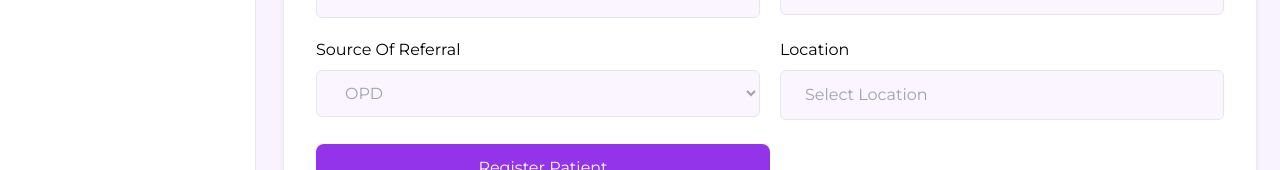
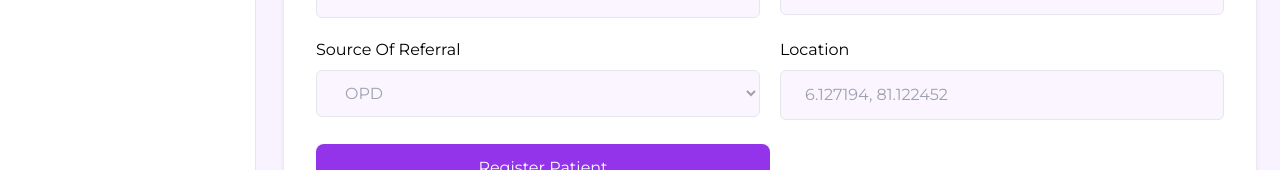
Before and after one commit to Rdilshan/HAMMH, a Next.js app: page /dashboard/patients/register in a window 1280 px wide. Shown: the part 432-602 px from the top of the page. Built offline with nearby package versions, Linux system fonts and the light colour scheme.

Commit message:
connect to the location store

```diff
--- a/src/app/dashboard/patients/register/page.tsx
+++ b/src/app/dashboard/patients/register/page.tsx
@@ -2,6 +2,7 @@
 
 import React, { useState } from 'react';
 import dynamic from "next/dynamic";
+import { locationstore } from '@/store/location';
 
 const MapWithSearch = dynamic(() => import("../../../../components/GoogleMapWithSearch"), {
   ssr: false,
@@ -15,12 +16,12 @@ const PatientRegister = () => {
   const [gender, setGender] = useState('Male');
   const [nic, setnic] = useState('nic');
   const [sourceOfReferral, setSourceOfReferral] = useState('OPD');
-  const [location] = useState('');
+  // const [location] = useState('');
   const [isModalOpen, setIsModalOpen] = useState(false);
 
+ const location = locationstore((state:any)=>state.location)
 
-
-  const mapCenter = { lat: 6.127194, lng: 81.122452 };
+  const mapCenter = { lat: Number(location.Latitude), lng: Number(location.Longitude) };
   const handleSubmit = (e: React.FormEvent<HTMLFormElement>) => {
     e.preventDefault();
     // Handle form submission logic here
@@ -148,7 +149,7 @@ const PatientRegister = () => {
                 id="location"
                 placeholder="Select Location"
                 className="w-full px-6 py-3 bg-purple-50 rounded-md border border-gray-200 focus:outline-none focus:ring-2 focus:ring-purple-500 text-gray-400 cursor-pointer"
-                value={location}
+                value={`${location.Latitude}, ${location.Longitude}`}
                 readOnly
                 onClick={() => setIsModalOpen(true)} // Open the modal
               />
--- a/src/components/GoogleMapWithSearch.tsx
+++ b/src/components/GoogleMapWithSearch.tsx
@@ -5,6 +5,7 @@ import {
   Marker,
   Autocomplete,
 } from "@react-google-maps/api";
+import { locationstore } from "@/store/location";
 
 type GoogleMapProps = {
   initialCenter: {
@@ -23,6 +24,10 @@ const MapWithSearch: React.FC<GoogleMapProps> = ({
   initialCenter,
   zoom = 12,
 }) => {
+
+  const updatelocation = locationstore((state:any)=>state.updatelocation);
+
+
   const { isLoaded, loadError } = useLoadScript({
     googleMapsApiKey: process.env.NEXT_PUBLIC_GOOGLE_MAPS_API_KEY || "",
     libraries: ["places"], // Load the places library
@@ -63,9 +68,17 @@ const MapWithSearch: React.FC<GoogleMapProps> = ({
         lng: event.latLng.lng(),
       };
       console.log(newPosition);
+
+      updatelocation({
+        Latitude:newPosition.lat,
+        Longitude:newPosition.lng
+      })
+
       setMarkerPosition(newPosition);
     }
   };
+
+
 
   return (
     <div>
```
